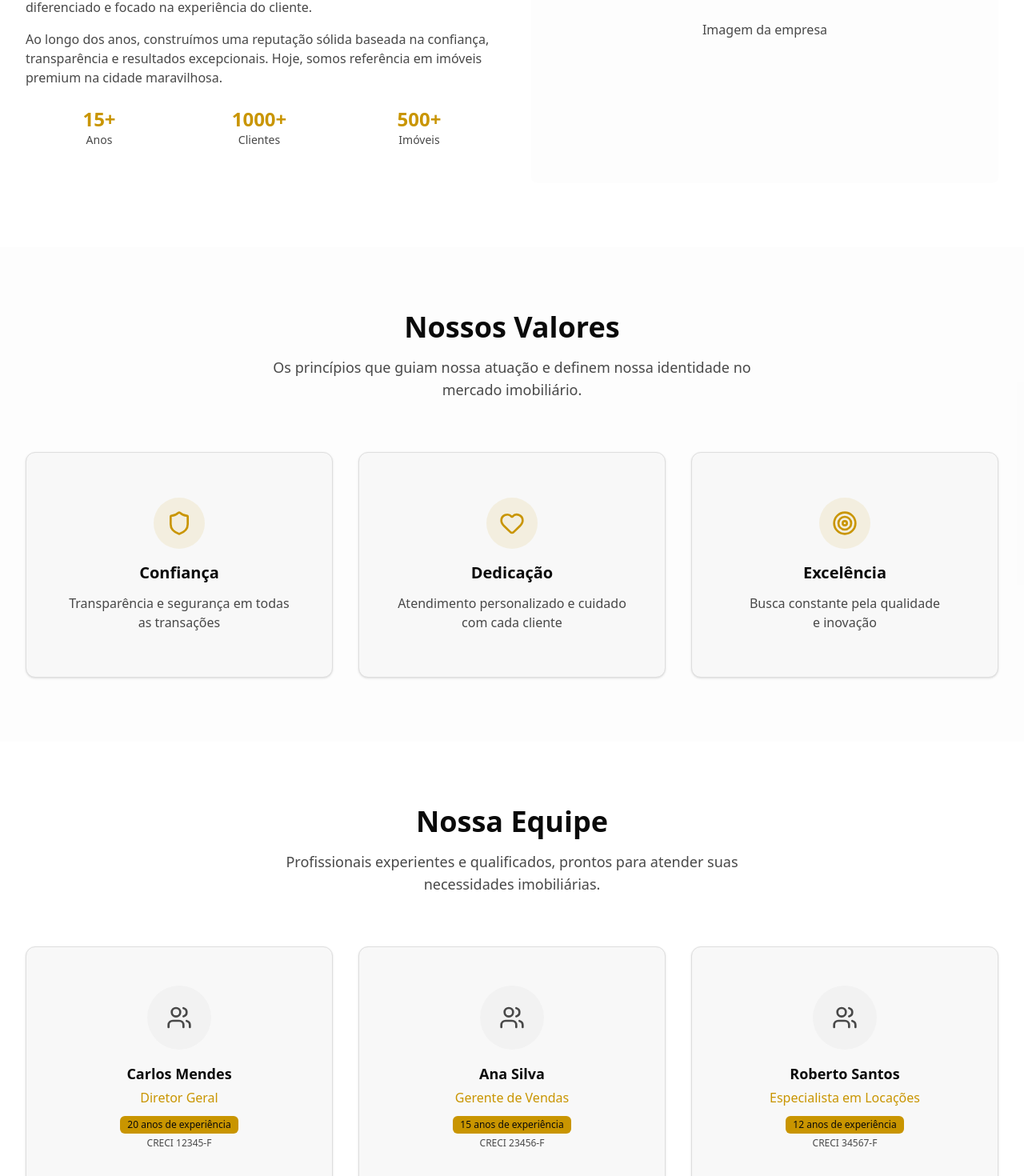
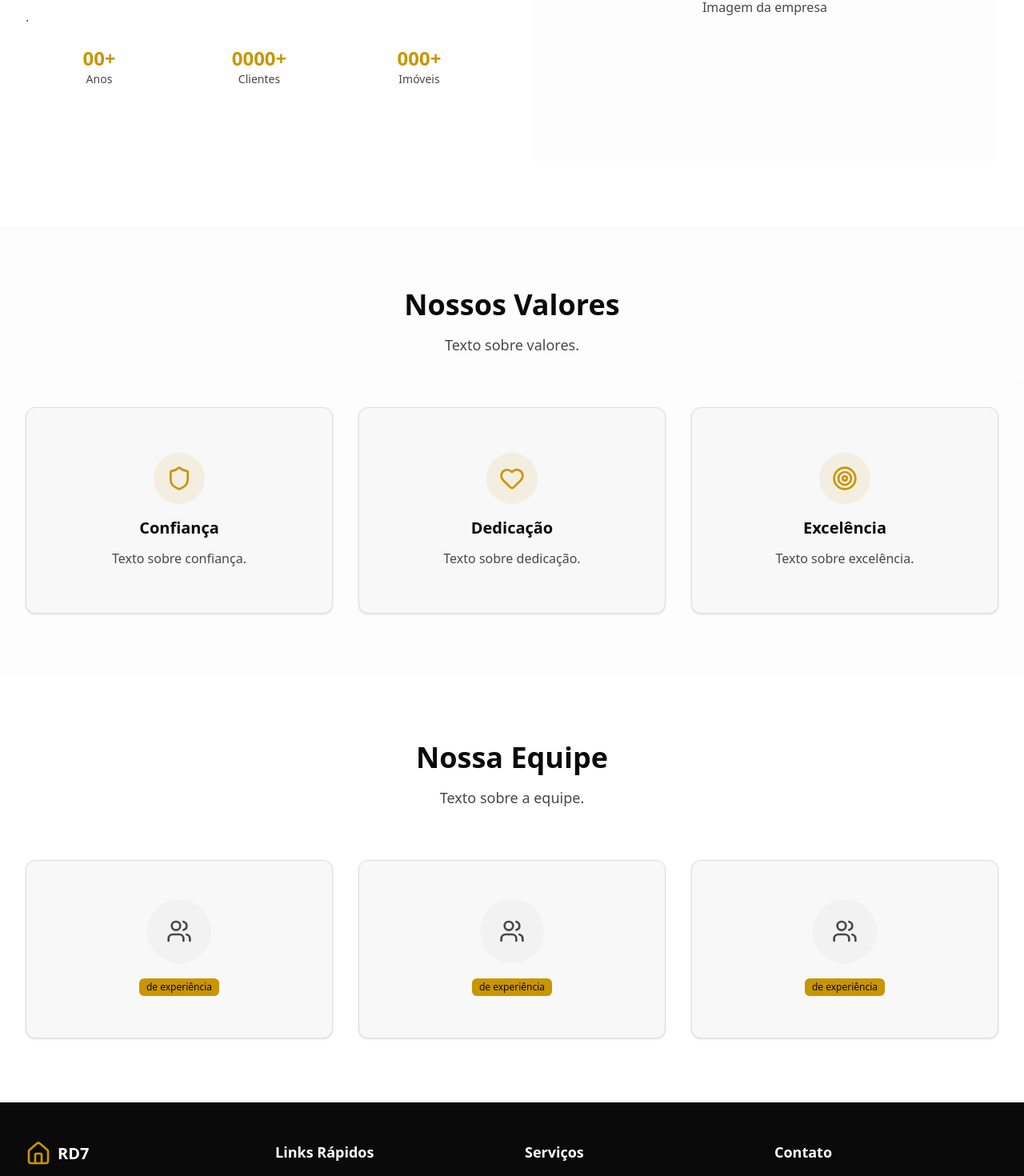
Before and after one commit to WallyssonSousa/RD7-Imobiliaria, a Next.js app: page /sobre in a window 1280 px wide. Shown: the part 540-2010 px from the top of the page at 80% size. Built offline with nearby package versions, Linux system fonts and the light colour scheme.

Commit message:
Feat: Tela de sobre finalizada.

```diff
--- a/app/sobre/page.tsx
+++ b/app/sobre/page.tsx
@@ -9,38 +9,38 @@ export default function SobrePage() {
     {
       icon: Shield,
       title: "Confiança",
-      description: "Transparência e segurança em todas as transações",
+      description: "Texto sobre confiança.",
     },
     {
       icon: Heart,
       title: "Dedicação",
-      description: "Atendimento personalizado e cuidado com cada cliente",
+      description: "Texto sobre dedicação.",
     },
     {
       icon: Target,
       title: "Excelência",
-      description: "Busca constante pela qualidade e inovação",
+      description: "Texto sobre excelência.",
     },
   ]
 
   const team = [
     {
-      name: "Carlos Mendes",
-      role: "Diretor Geral",
-      experience: "20 anos",
-      creci: "CRECI 12345-F",
+      name: "",
+      role: "",
+      experience: "",
+      creci: "",
     },
     {
-      name: "Ana Silva",
-      role: "Gerente de Vendas",
-      experience: "15 anos",
-      creci: "CRECI 23456-F",
+      name: "",
+      role: "",
+      experience: "",
+      creci: "",
     },
     {
-      name: "Roberto Santos",
-      role: "Especialista em Locações",
-      experience: "12 anos",
-      creci: "CRECI 34567-F",
+      name: "",
+      role: "",
+      experience: "",
+      creci: "",
     },
   ]
 
@@ -48,13 +48,12 @@ export default function SobrePage() {
     <div className="min-h-screen bg-background">
       <Header />
       <main>
-        {/* Hero Section */}
         <div className="bg-muted/20 py-16">
           <div className="container mx-auto px-4 sm:px-6 lg:px-8">
             <div className="text-center max-w-3xl mx-auto">
-              <h1 className="text-3xl md:text-4xl font-bold text-foreground mb-4 text-balance">Sobre a PremiumCasa</h1>
+              <h1 className="text-3xl md:text-4xl font-bold text-foreground mb-4 text-balance">Sobre a RD7</h1>
               <p className="text-lg text-muted-foreground text-pretty">
-                Há mais de 15 anos conectando pessoas aos seus lares dos sonhos com excelência e confiança.
+                Texto sobre a imobiliária
               </p>
             </div>
           </div>
@@ -67,24 +66,22 @@ export default function SobrePage() {
               <div>
                 <h2 className="text-3xl font-bold text-foreground mb-6">Nossa História</h2>
                 <p className="text-muted-foreground mb-4 text-pretty">
-                  Fundada em 2009, a PremiumCasa nasceu com o objetivo de revolucionar o mercado imobiliário do Rio de
-                  Janeiro, oferecendo um atendimento diferenciado e focado na experiência do cliente.
+                  Texto sobre a nossa História.
                 </p>
                 <p className="text-muted-foreground mb-6 text-pretty">
-                  Ao longo dos anos, construímos uma reputação sólida baseada na confiança, transparência e resultados
-                  excepcionais. Hoje, somos referência em imóveis premium na cidade maravilhosa.
+                  .
                 </p>
                 <div className="grid grid-cols-3 gap-4">
                   <div className="text-center">
-                    <div className="text-2xl font-bold text-accent">15+</div>
+                    <div className="text-2xl font-bold text-accent">00+</div>
                     <div className="text-sm text-muted-foreground">Anos</div>
                   </div>
                   <div className="text-center">
-                    <div className="text-2xl font-bold text-accent">1000+</div>
+                    <div className="text-2xl font-bold text-accent">0000+</div>
                     <div className="text-sm text-muted-foreground">Clientes</div>
                   </div>
                   <div className="text-center">
-                    <div className="text-2xl font-bold text-accent">500+</div>
+                    <div className="text-2xl font-bold text-accent">000+</div>
                     <div className="text-sm text-muted-foreground">Imóveis</div>
                   </div>
                 </div>
@@ -96,13 +93,13 @@ export default function SobrePage() {
           </div>
         </section>
 
-        {/* Nossos Valores */}
+        {/* Valores */}
         <section className="py-20 bg-muted/20">
           <div className="container mx-auto px-4 sm:px-6 lg:px-8">
             <div className="text-center mb-16">
               <h2 className="text-3xl md:text-4xl font-bold text-foreground mb-4">Nossos Valores</h2>
               <p className="text-lg text-muted-foreground max-w-2xl mx-auto text-pretty">
-                Os princípios que guiam nossa atuação e definem nossa identidade no mercado imobiliário.
+                Texto sobre valores.
               </p>
             </div>
 
@@ -122,13 +119,13 @@ export default function SobrePage() {
           </div>
         </section>
 
-        {/* Nossa Equipe */}
+        {/* Equipe */}
         <section className="py-20 bg-background">
           <div className="container mx-auto px-4 sm:px-6 lg:px-8">
             <div className="text-center mb-16">
               <h2 className="text-3xl md:text-4xl font-bold text-foreground mb-4">Nossa Equipe</h2>
               <p className="text-lg text-muted-foreground max-w-2xl mx-auto text-pretty">
-                Profissionais experientes e qualificados, prontos para atender suas necessidades imobiliárias.
+                Texto sobre a equipe.
               </p>
             </div>
 
```
